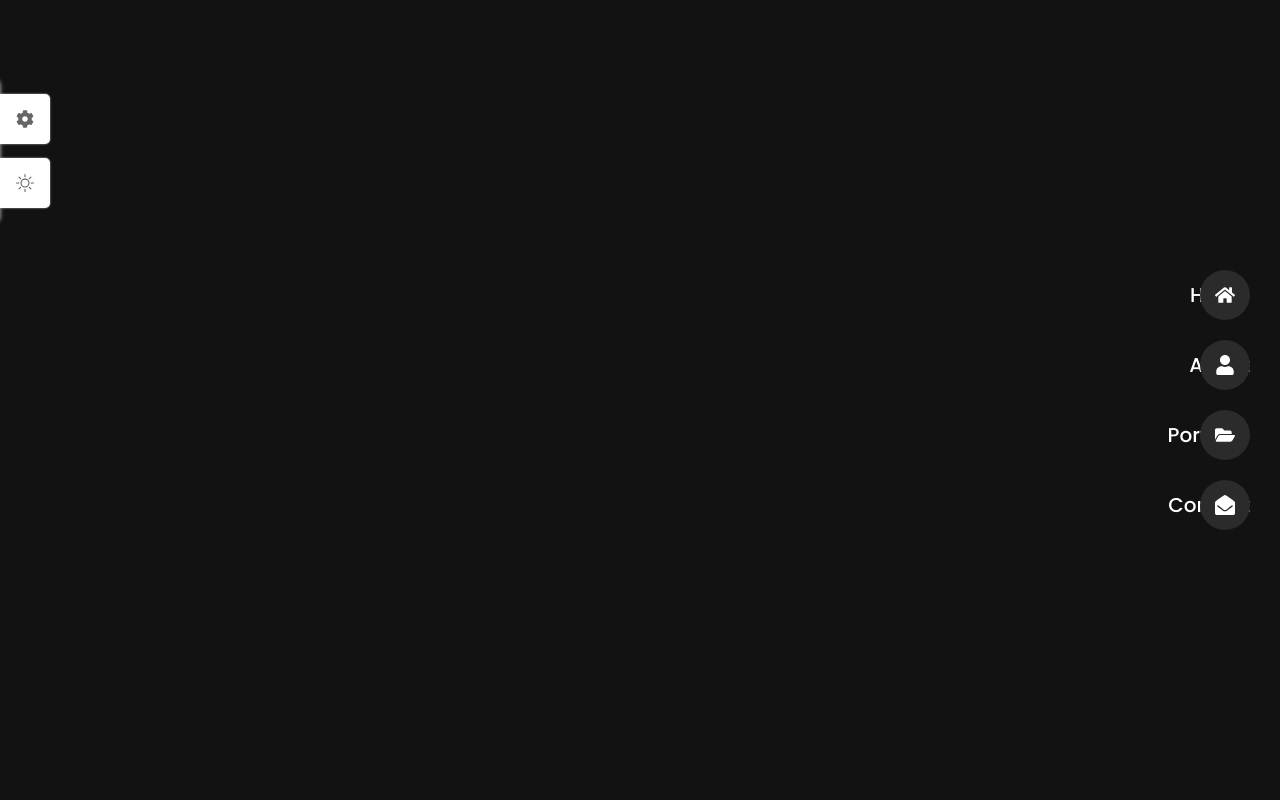
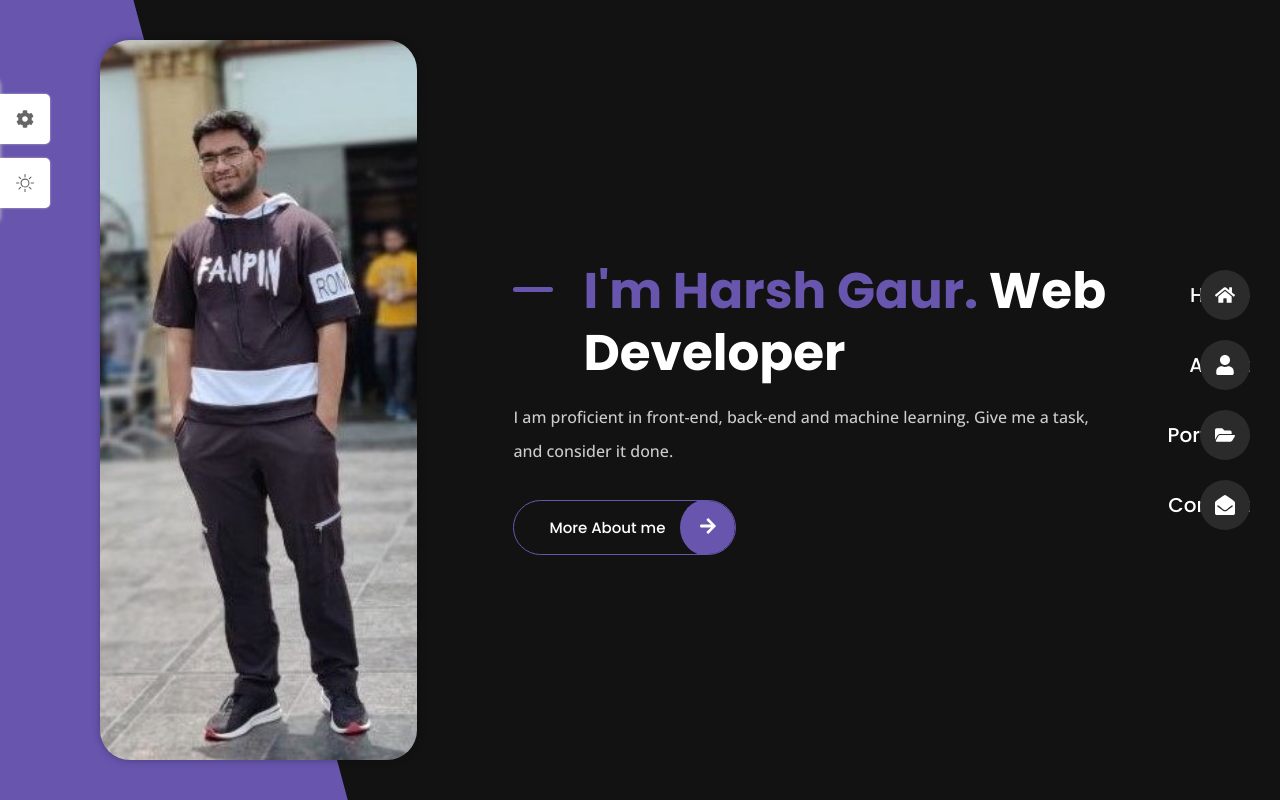
Before and after one commit to Ch1efEag/portfolio_nov_23, a React (Create React App) app: page /portfolio_nov_23/about in a window 1280 px wide. Before the commit this address had no page. Built offline with nearby package versions, Linux system fonts and the light colour scheme; the HTML template or start-up script is replaced by a standard one.

Commit message:
home change

```diff
--- a/src/App.js
+++ b/src/App.js
@@ -1,6 +1,6 @@
-import { BrowserRouter, Routes, Route } from 'react-router-dom'
+import React from 'react';
+import { BrowserRouter, Routes, Route, Navigate } from 'react-router-dom';
 import './App.css';
-
 import NavBar from './components/NavBar';
 import Themes from './components/Themes';
 import Home from './pages/home/Home';
@@ -11,13 +11,17 @@ import Contact from './pages/contact/Contact';
 function App() {
   return(
     <BrowserRouter>
+      <Home/>
       <NavBar/>
       <Themes/>
       <Routes>
-        <Route index element = {<Home/>} />
+        <Route index element = {<Home/>} exact/>
         <Route path ="about" element = {<About/>} />
         <Route path ="portfolio" element = {<Portfolio/>} />
         <Route path ="contact" element = {<Contact/>} />
+        {/* <Route path = "/" exact>
+          <Navigate to = "/Home" ></Navigate>
+        </Route> */}
       </Routes>
     </BrowserRouter>
   );
```
